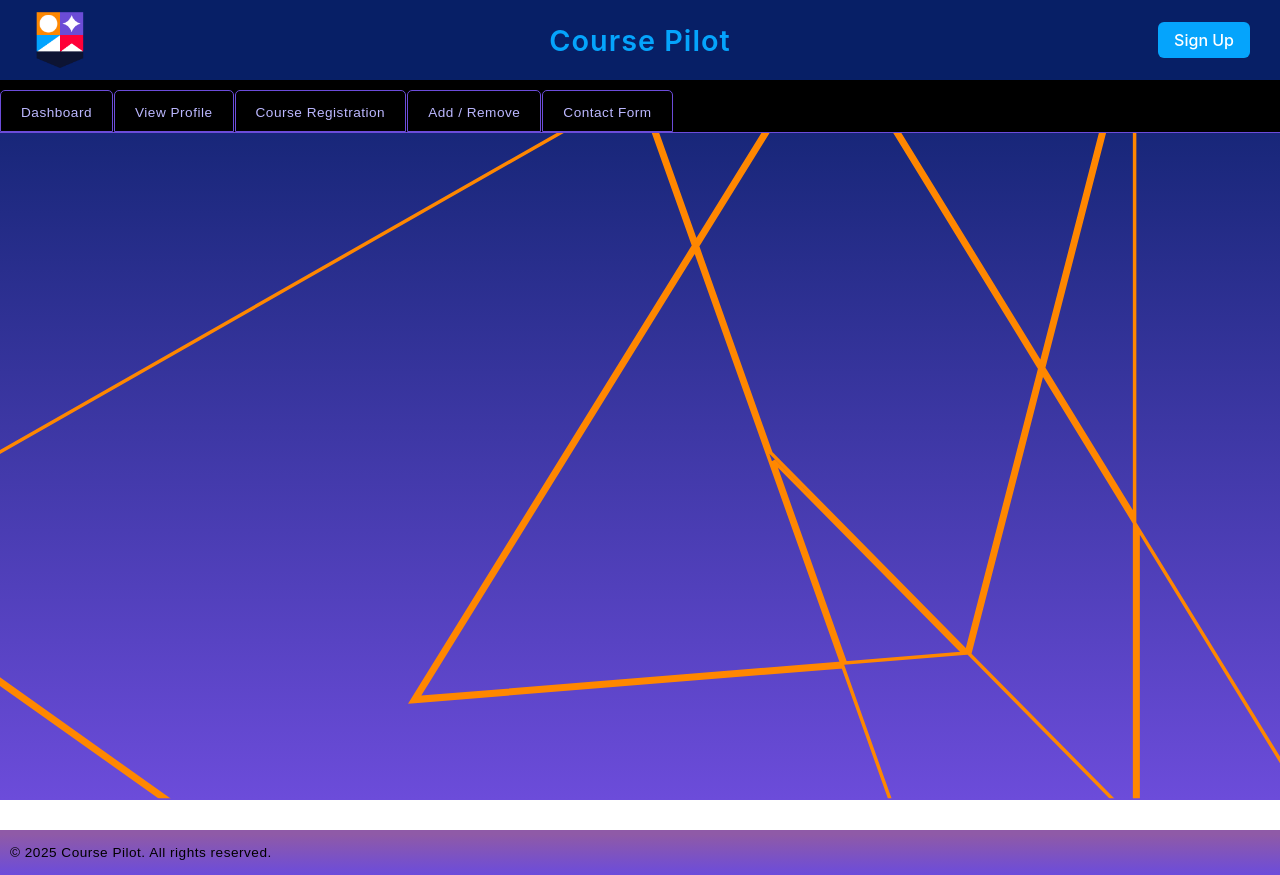
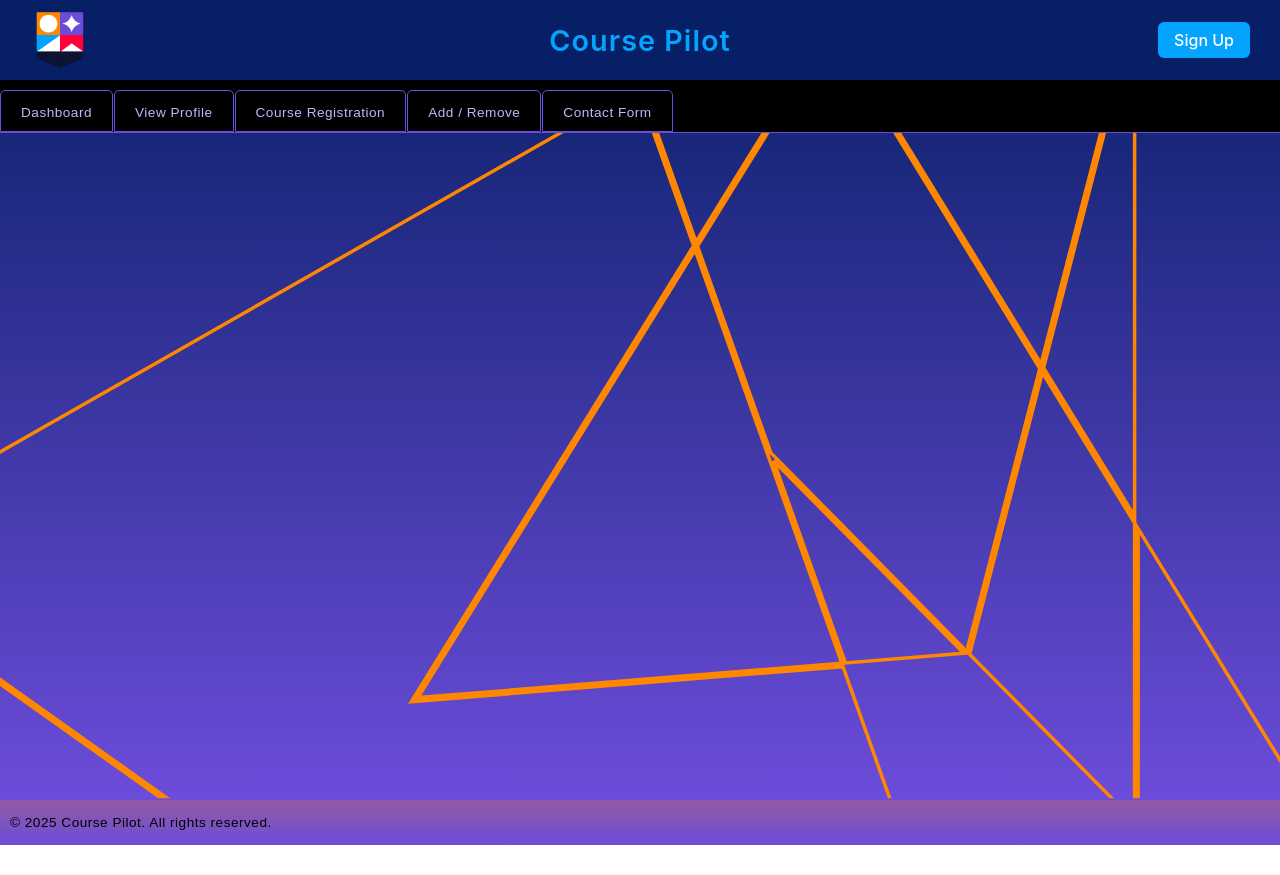
Before and after one commit to ShadeKnightly/CoursePilot, a React (Create React App) app in the folder course-pilot/: page / in a window 1280 px wide. After the commit the page ends 845 px from the top, so only its background shows below. Built offline with nearby package versions, Linux system fonts and the light colour scheme.

Commit message:
Update Footer.css

```diff
--- a/course-pilot/src/components/Footer/Footer.css
+++ b/course-pilot/src/components/Footer/Footer.css
@@ -5,7 +5,7 @@
   padding: 15px 10px;
   font-family: "Poppins", sans-serif;
   font-size: 0.85rem;
-  margin-top: 30px;
+  /* margin-top: 30px; */
   background: linear-gradient(to bottom, #8F5AA7 10%, #6C4CDA 99%);
 }
 
```
